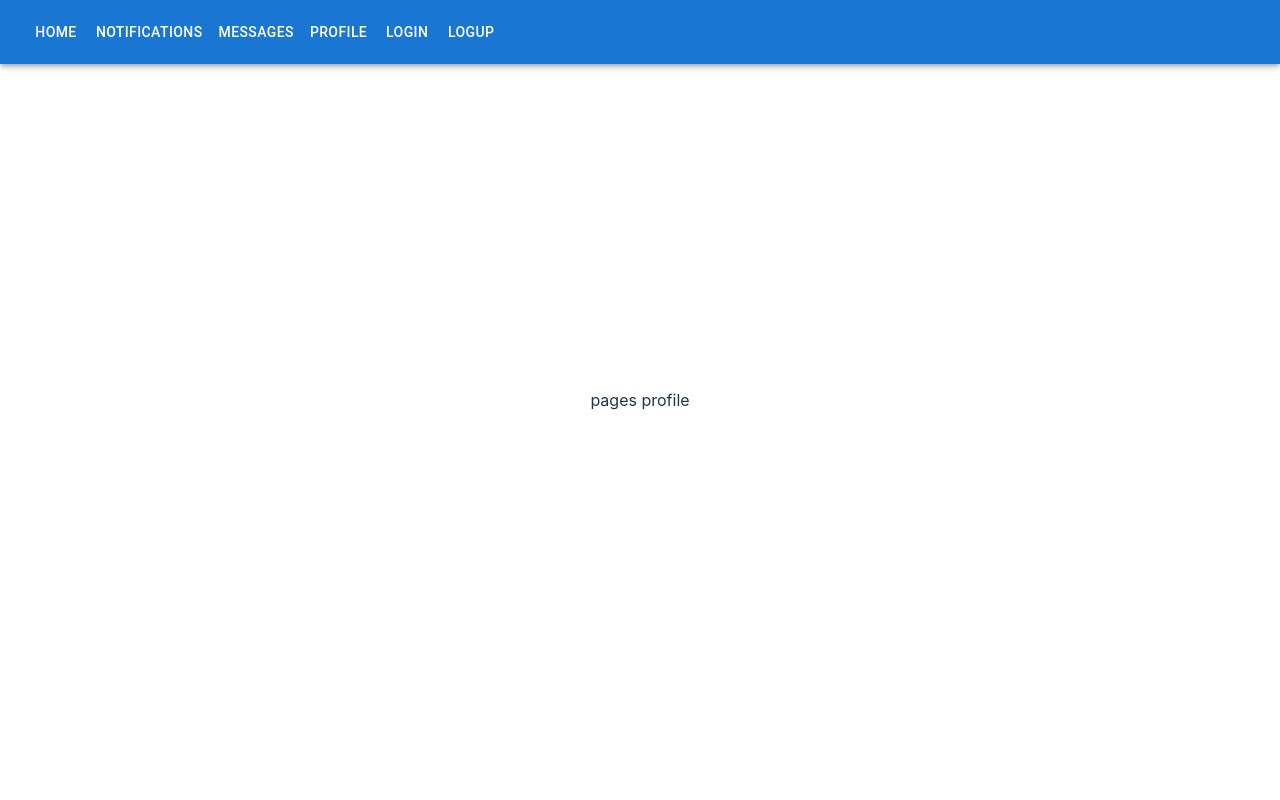
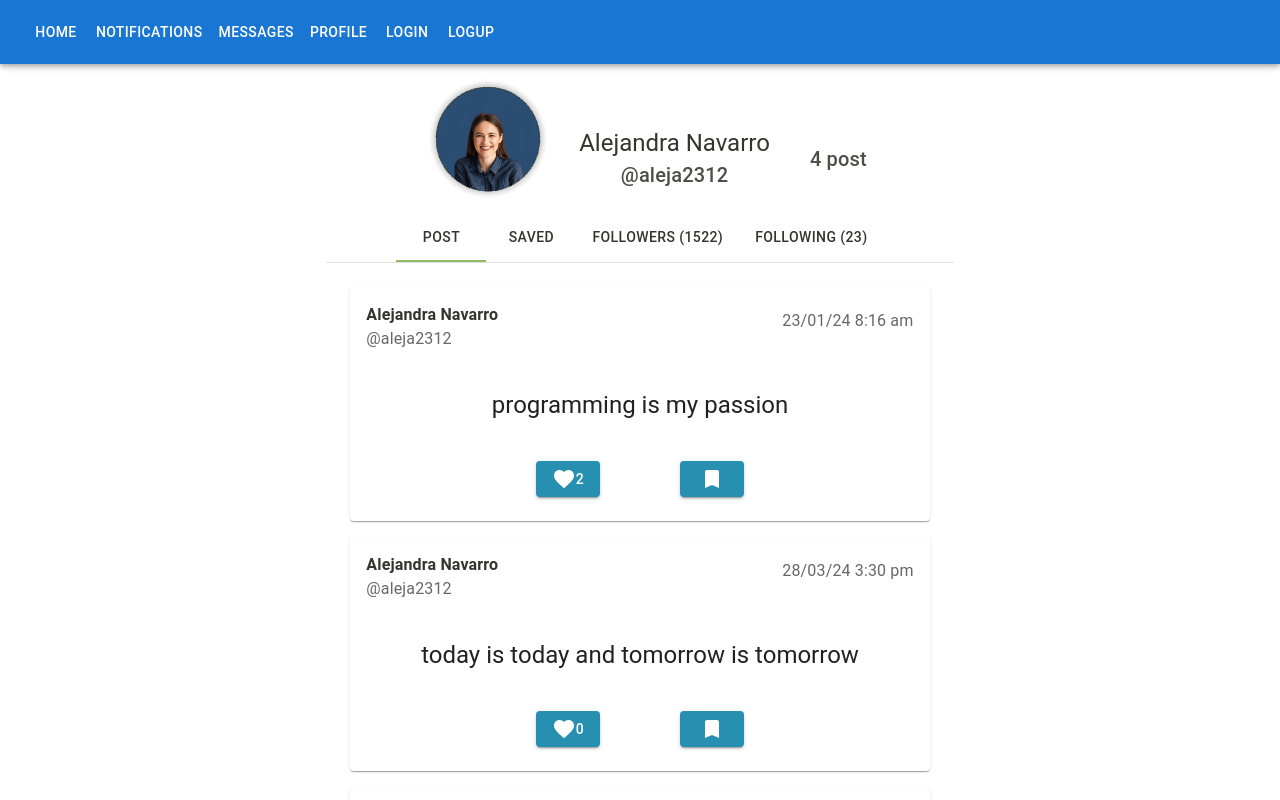
Before and after one commit to Mariana0908/CS5_XClone_Nam, a React (Vite) app in the folder xclone_nam/: page /profile in a window 1280 px wide. Shown: the top 800 px of the page. Built offline with nearby package versions, Linux system fonts and the light colour scheme.

Commit message:
wip: profile section

```diff
--- a/xclone_nam/src/pages/routes/PagesRoutes.jsx
+++ b/xclone_nam/src/pages/routes/PagesRoutes.jsx
@@ -1,6 +1,7 @@
 import { Route, Routes } from "react-router-dom"
 import { HomePage } from "../HomePage"
 import { MessagesPage } from "../MessagesPage"
+import { Profile } from "../../views/profile/Profile"
 
 export const PagesRoutes = () => {
   return (
@@ -10,7 +11,7 @@ export const PagesRoutes = () => {
         <Route path="/home" element={<HomePage/>}/>
         <Route path="/notification" element={"page Notifications"}/>
         <Route path="/messages" element={<MessagesPage/>}/>
-        <Route path="/profile" element={"pages profile"}/>
+        <Route path="/profile" element={<Profile/>}/>
     </Routes>
     </>
   )
--- a/xclone_nam/src/views/profile/Profile.jsx
+++ b/xclone_nam/src/views/profile/Profile.jsx
@@ -273,7 +273,7 @@ export const Profile = () => {
 
   return (
     <>
-      <Box sx={{ flexGrow: 1 }}>
+      <Box sx={{ flexGrow: 1, mt:8 }}>
         <Grid container spacing={2} justifyContent="center" alignItems="center">
           <Grid item xs={4}>
             <Avatar
```
